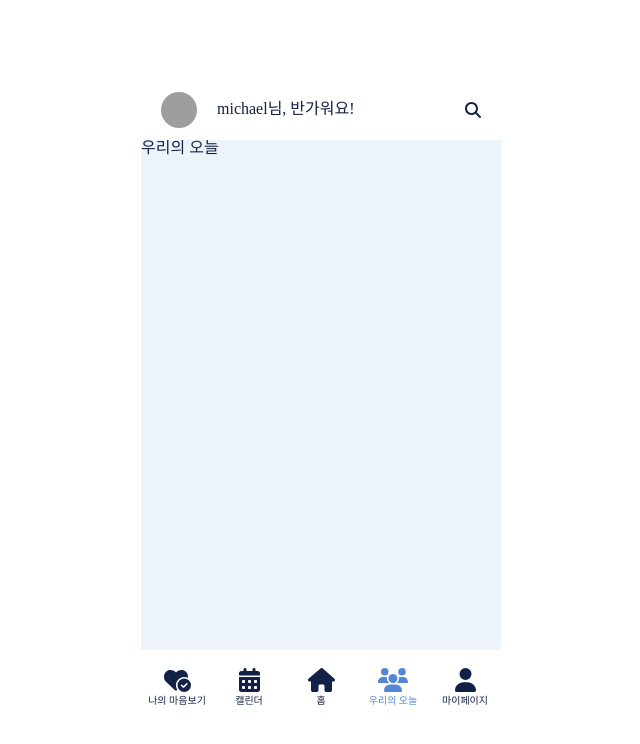
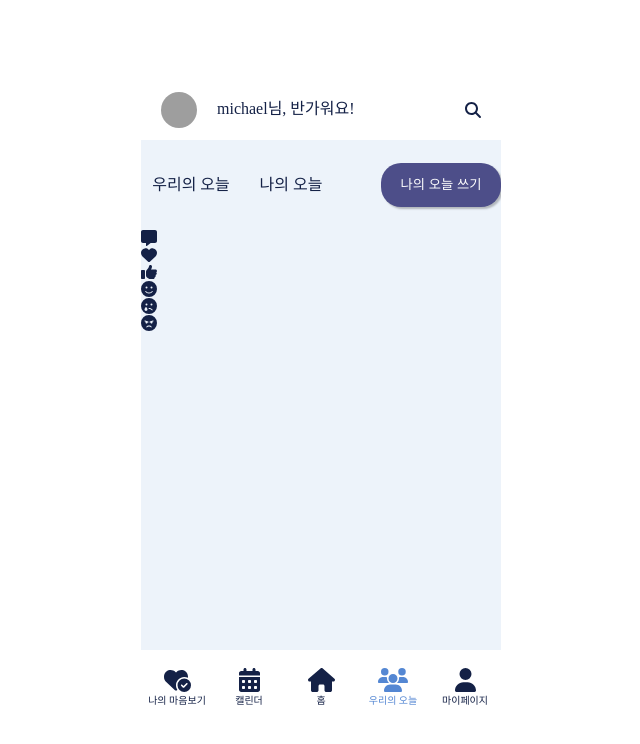
Before and after one commit to moon1324/project-oneul, a React (Create React App) app in the folder client/: page /ourToday in a window 1280 px wide. Shown: the top 744 px of the page, without its empty margins (319-959 px from the left). Built offline with nearby package versions, Linux system fonts and the light colour scheme; grey boxes are pictures that could not be loaded; a web font is replaced by a local one.

Commit message:
[design]:Ourday addition

```diff
--- /dev/null
+++ b/client/src/pages/ourToday/MyDay.js
@@ -0,0 +1,11 @@
+import React from 'react';
+
+const MyDay = () => {
+    return (
+        <div>
+            나의 오늘 보여주기
+        </div>
+    );
+};
+
+export default MyDay;
--- /dev/null
+++ b/client/src/pages/ourToday/OurDay.js
@@ -0,0 +1,16 @@
+import React from 'react';
+import Reaction from './Reaction';
+
+const OurDay = () => {
+    return (
+        <div>
+            <header></header>
+            <main></main>
+            <footer>
+                <Reaction/>
+            </footer>
+        </div>
+    );
+};
+
+export default OurDay;
--- /dev/null
+++ b/client/src/pages/ourToday/OurDayButton.jsx
@@ -0,0 +1,25 @@
+import React from 'react';
+import { NavLink } from 'react-router-dom';
+import S from './style';
+
+const OurDayButton = () => {
+    return (
+        <S.contentButtonWrapper>
+                <S.dayButtonWrapper>
+                    <S.ourDayButtonWrapper>
+                        <span>우리의 오늘</span>
+                    </S.ourDayButtonWrapper>
+                    <S.myDayButtonWrapper>
+                        <span>나의 오늘</span>
+                    </S.myDayButtonWrapper>
+                </S.dayButtonWrapper>
+                <S.writingButtonWrapper>
+                    <S.writingButton>
+                        나의 오늘 쓰기
+                    </S.writingButton>
+                </S.writingButtonWrapper>
+        </S.contentButtonWrapper>
+    );
+};
+
+export default OurDayButton;
--- a/client/src/pages/ourToday/OurToday.js
+++ b/client/src/pages/ourToday/OurToday.js
@@ -1,7 +1,15 @@
 import React from "react";
+import OurDayButton from "./OurDayButton";
+import { Outlet } from "react-router-dom";
+import OurDay from "./OurDay";
 
 const OurToday = () => {
-    return <div>우리의 오늘</div>;
+    return (
+        <div>
+            <OurDayButton />
+            <OurDay />
+        </div>
+    );
 };
 
 export default OurToday;
--- /dev/null
+++ b/client/src/pages/ourToday/Reaction.js
@@ -0,0 +1,22 @@
+import { faFaceAngry, faFaceSadTear, faFaceSmile, faHeart, faMessage, faThumbsUp } from '@fortawesome/free-solid-svg-icons';
+import { FontAwesomeIcon } from '@fortawesome/react-fontawesome';
+import React from 'react';
+
+const Reaction = () => {
+    return (
+        <div>
+            <div>
+                <FontAwesomeIcon icon = {faMessage} className='comment'/>
+            </div>
+            <ul>
+                <li><FontAwesomeIcon icon = {faHeart} className='heart'/></li>
+                <li><FontAwesomeIcon icon = {faThumbsUp} className='thumbsUp'/></li>
+                <li><FontAwesomeIcon icon = {faFaceSmile} className='smile'/></li>
+                <li><FontAwesomeIcon icon = {faFaceSadTear} className='sad'/></li>
+                <li><FontAwesomeIcon icon = {faFaceAngry} className='angry'/></li>
+            </ul>
+        </div>
+    );
+};
+
+export default Reaction;
--- a/client/src/pages/ourToday/style.js
+++ b/client/src/pages/ourToday/style.js
@@ -0,0 +1,53 @@
+import styled from "styled-components";
+import theme from "../../global/theme";
+import { flexCenter, flexCenterColumn } from "../../global/common";
+
+const S = {};
+
+S.contentButtonWrapper = styled.div`
+    width: 100%;
+    height: 90px;
+    display: flex;
+    align-items: center;
+`;
+
+S.dayButtonWrapper = styled.div`
+    display: flex;
+    align-items: center;
+    width: 200px;
+    height: 44px;
+`
+
+S.ourDayButtonWrapper = styled.div`
+    width: 100px;
+    height: 44px;
+    display: flex;
+    justify-content: center;
+    align-items: center;
+    text-align: center;
+`
+
+S.myDayButtonWrapper = styled.div`
+    width: 100px;
+    height: 44px;
+    display: flex;
+    justify-content: center;
+    align-items: center;
+    text-align: center;
+`
+
+S.writingButtonWrapper = styled.div`
+    width: 120px;
+    height: 44px;
+    margin: 0 0 0 auto;
+`;
+
+S.writingButton = styled.button`
+    width: 100%;
+    height: 100%;
+    background-color: #4D4E89;
+    color: #FFF;
+    border: none;
+`;
+
+export default S;
--- a/client/src/routes/router.js
+++ b/client/src/routes/router.js
@@ -10,6 +10,8 @@ import MyMind from "../pages/myMind/MyMind";
 import Calendar from "../pages/calendar/Calendar";
 import MyPage from "../pages/myPage/MyPage";
 import PageNotFound from "../pages/error/PageNotFound";
+import OurDay from "../pages/ourToday/OurDay";
+import MyDay from "../pages/ourToday/MyDay";
 
 const router = createBrowserRouter([
     {
```
